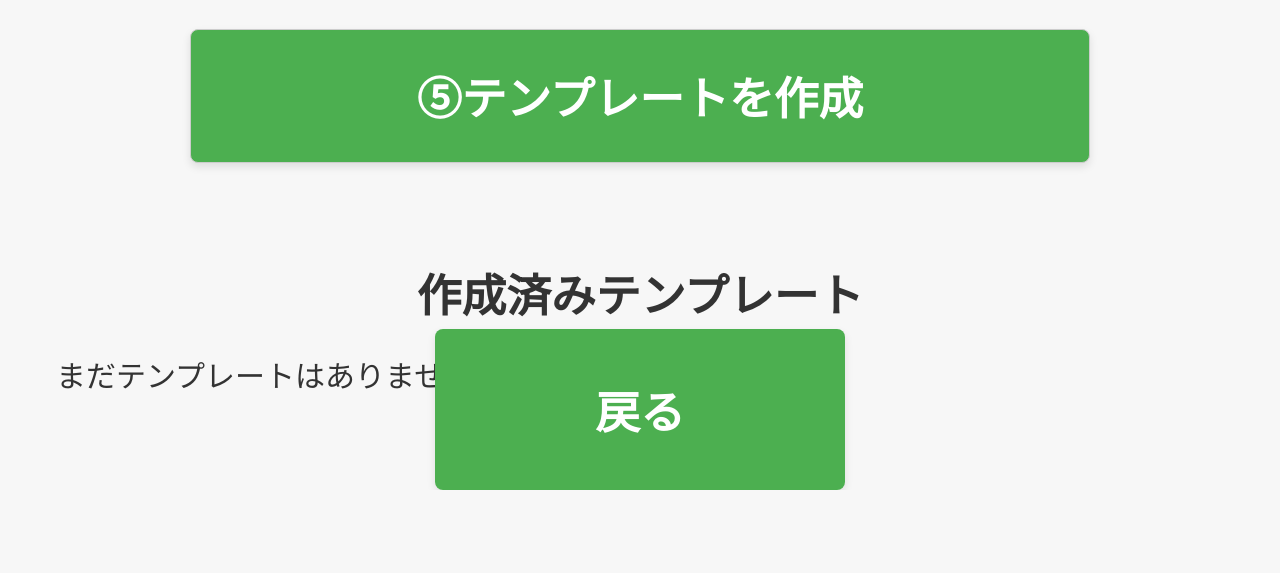
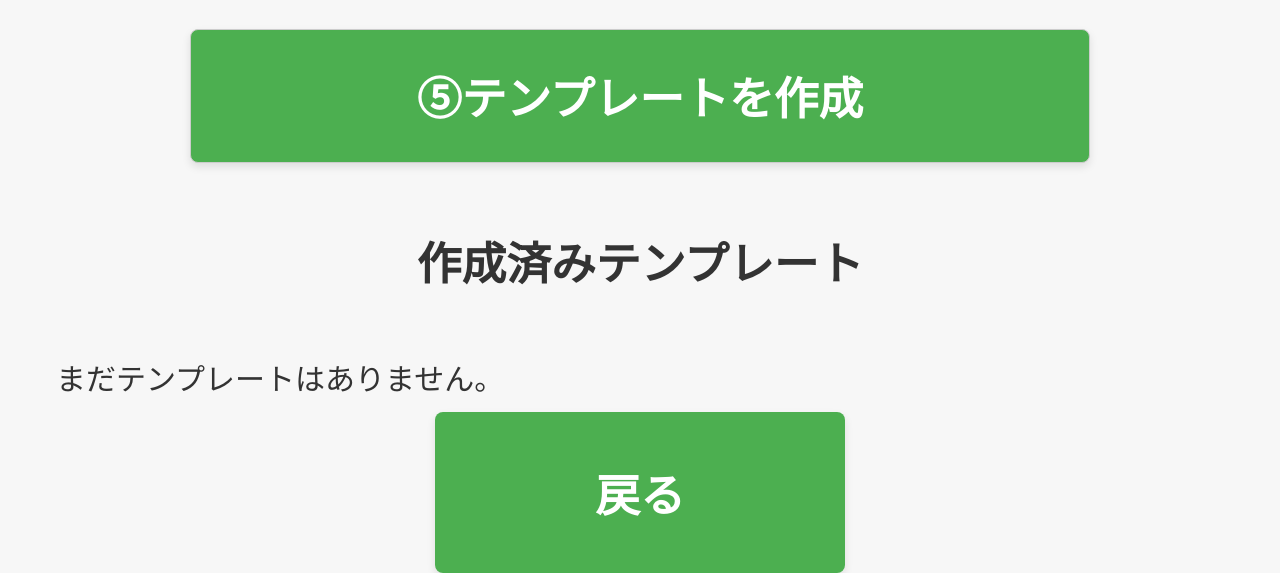
Before and after one commit to masakytkonitiwa/juku_project, a Django app: page /homework/lesson_template/add/ in a window 1280 px wide. Shown: the part 1175-1748 px from the top of the page. Before the commit the page ends 1665 px from the top, so only its background shows below. Run offline with Django 4.2, Linux system fonts and the light colour scheme; a user stored in the database is signed in; data that the repository does not hold is empty.

Commit message:
css修正

```diff
--- a/homework/static/homework/style.css
+++ b/homework/static/homework/style.css
@@ -89,9 +89,6 @@ button:active {
     color: #ffffff;  /* ← 好きな色に変更 */
     background-color: #4CAF50;
     box-shadow: 0 4px 8px rgba(0,0,0,0.1);
-
-    margin-top: 2rem;
-    margin-bottom: 2rem;
 }
 
 
@@ -390,7 +387,7 @@ img, table {
 }
 
 .mt-4xl {
-    margin-top: 10rem;
+    margin-top: 5rem;
     margin-bottom: 5rem;
 }
 
--- a/homework/templates/homework/add_lesson_template.html
+++ b/homework/templates/homework/add_lesson_template.html
@@ -67,7 +67,7 @@
     </form>
 
     <h2>作成済みテンプレート</h2>
-    <div style="display: flex; flex-wrap: wrap; gap: 10px;">
+    <div class="mb-5xl" style="display: flex; flex-wrap: wrap; gap: 10px;">
         {% for template in templates %}
         <div style="border: 1px solid #ccc; border-radius: 8px; padding: 10px; width: 200px; background-color: #fff;">
             <div style="font-size: 1.1em; margin-bottom: 5px;">
```
